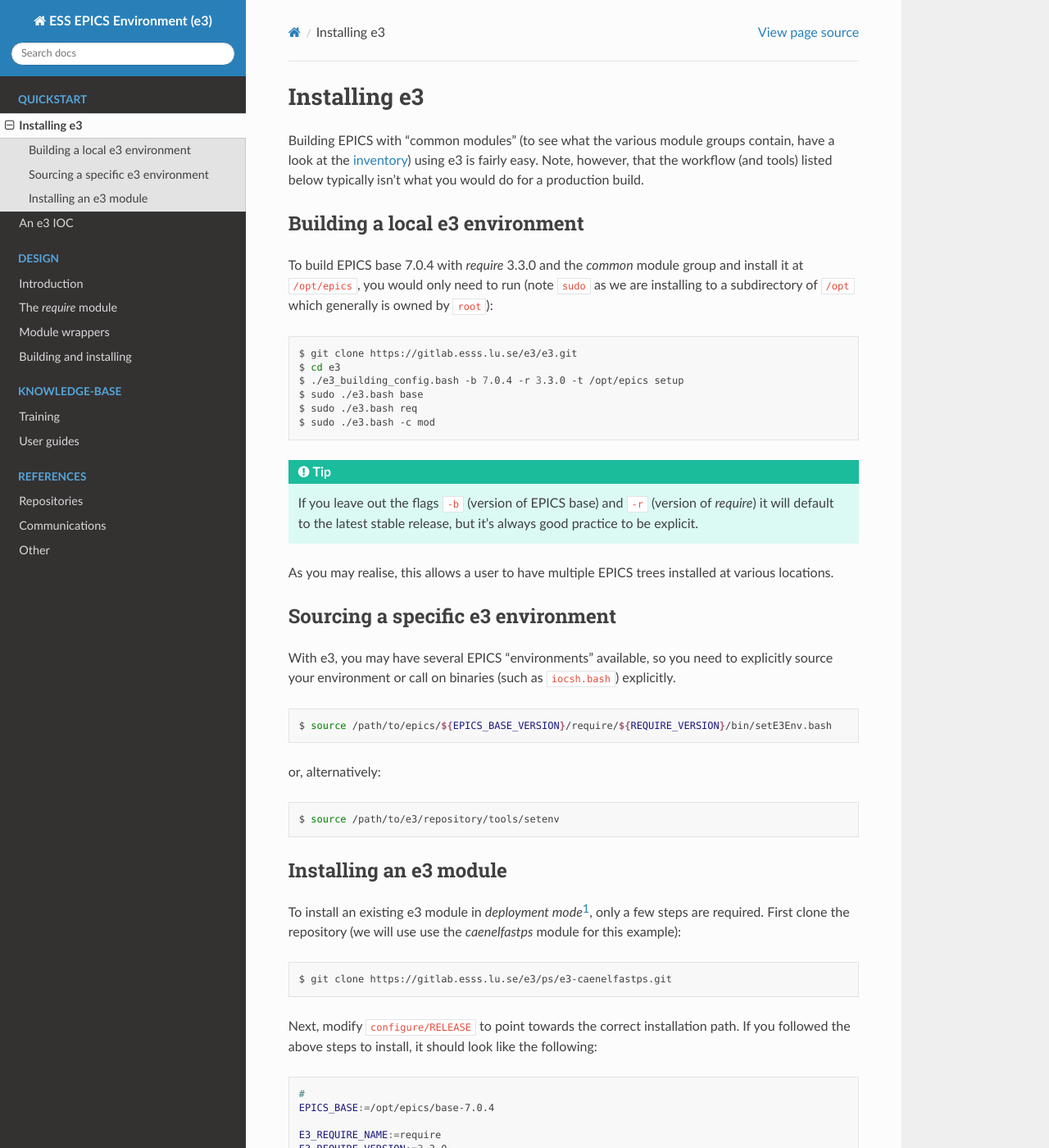
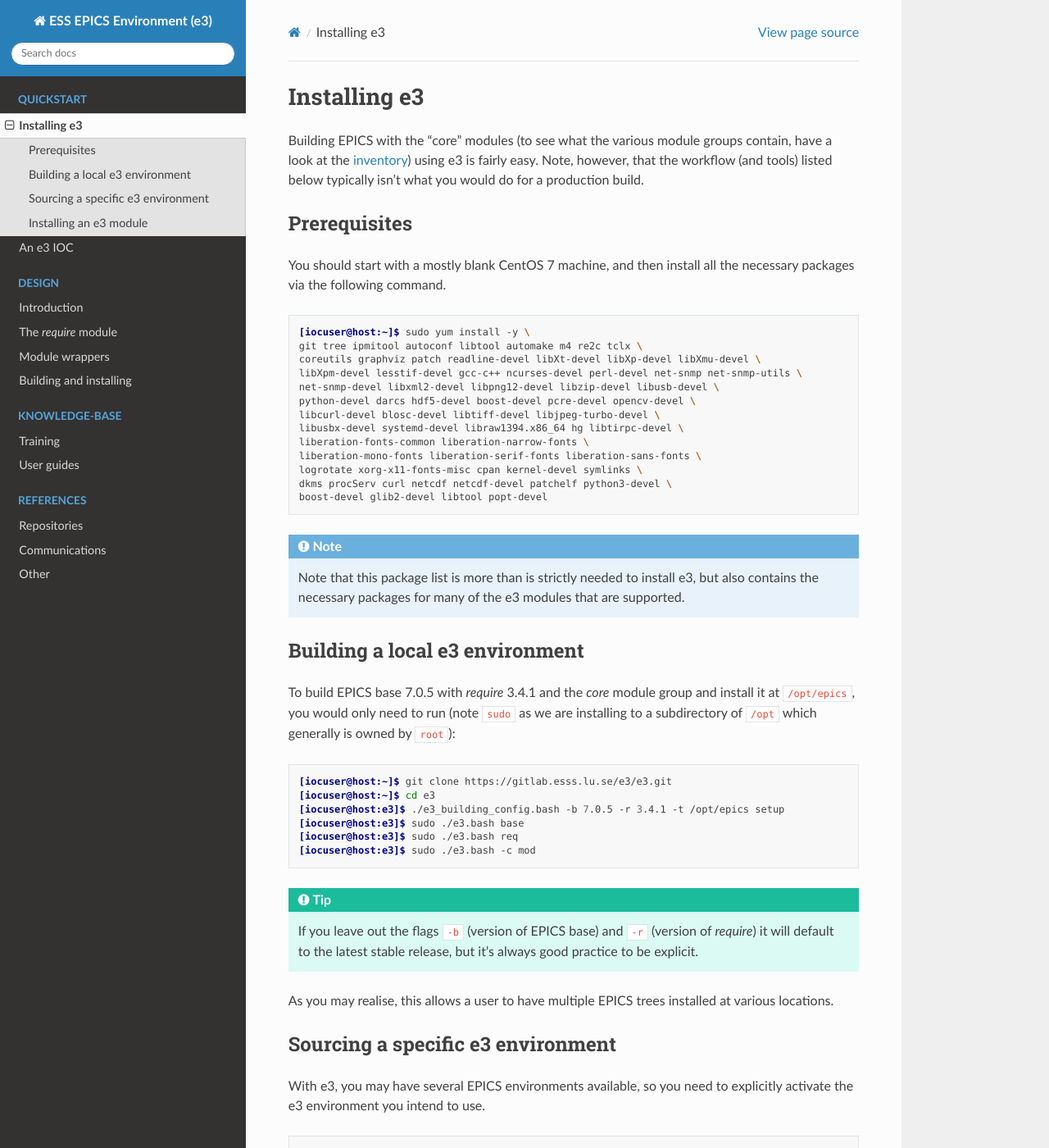
Before and after one commit to ttkorhonen/e3pages, a Sphinx documentation site: the page built from docs/quickstart/1_install.md, in a window 1280 px wide and 1400 px high. Shown: the whole window at 82% size. Built offline with Sphinx 7.4.7 and the Read the Docs theme 2.0.0, drawn with Linux system fonts in a browser that asks for light colours; some of the changed text lies outside the part shown.

Commit message:
Added include and updated quickstart page 1

````diff
--- /dev/null
+++ b/docs/includes/deps.md
@@ -0,0 +1,15 @@
+```console
+[iocuser@host:~]$ sudo yum install -y \
+git tree ipmitool autoconf libtool automake m4 re2c tclx \
+coreutils graphviz patch readline-devel libXt-devel libXp-devel libXmu-devel \
+libXpm-devel lesstif-devel gcc-c++ ncurses-devel perl-devel net-snmp net-snmp-utils \
+net-snmp-devel libxml2-devel libpng12-devel libzip-devel libusb-devel \
+python-devel darcs hdf5-devel boost-devel pcre-devel opencv-devel \
+libcurl-devel blosc-devel libtiff-devel libjpeg-turbo-devel \
+libusbx-devel systemd-devel libraw1394.x86_64 hg libtirpc-devel \
+liberation-fonts-common liberation-narrow-fonts \
+liberation-mono-fonts liberation-serif-fonts liberation-sans-fonts \
+logrotate xorg-x11-fonts-misc cpan kernel-devel symlinks \
+dkms procServ curl netcdf netcdf-devel patchelf python3-devel \
+boost-devel glib2-devel libtool popt-devel
+```
--- a/docs/quickstart/1_install.md
+++ b/docs/quickstart/1_install.md
@@ -1,18 +1,29 @@
 # Installing e3
 
-Building EPICS with "common modules" (to see what the various module groups contain, have a look at the [inventory](https://gitlab.esss.lu.se/e3/e3/-/blob/master/tools/e3-inventory.txt)) using e3 is fairly easy. Note, however, that the workflow (and tools) listed below typically isn't what you would do for a production build.
+Building EPICS with the "core" modules (to see what the various module groups contain, have a look at the [inventory](https://gitlab.esss.lu.se/e3/e3/-/blob/master/tools/e3-inventory.yaml)) using e3 is fairly easy. Note, however, that the workflow (and tools) listed below typically isn't what you would do for a production build.
+
+## Prerequisites
+
+You should start with a mostly blank CentOS 7 machine, and then install all the necessary packages via the following command.
+
+```{include} ../includes/deps.md
+```
+
+:::{note}
+Note that this package list is more than is strictly needed to install e3, but also contains the necessary packages for many of the e3 modules that are supported.
+:::
 
 ## Building a local e3 environment
 
-To build EPICS base 7.0.4 with *require* 3.3.0 and the *common* module group and install it at `/opt/epics`, you would only need to run (note `sudo` as we are installing to a subdirectory of `/opt` which generally is owned by `root`):
+To build EPICS base 7.0.5 with *require* 3.4.1 and the *core* module group and install it at `/opt/epics`, you would only need to run (note `sudo` as we are installing to a subdirectory of `/opt` which generally is owned by `root`):
 
-```bash
-$ git clone https://gitlab.esss.lu.se/e3/e3.git
-$ cd e3
-$ ./e3_building_config.bash -b 7.0.4 -r 3.3.0 -t /opt/epics setup
-$ sudo ./e3.bash base
-$ sudo ./e3.bash req
-$ sudo ./e3.bash -c mod
+```console
+[iocuser@host:~]$ git clone https://gitlab.esss.lu.se/e3/e3.git
+[iocuser@host:~]$ cd e3
+[iocuser@host:e3]$ ./e3_building_config.bash -b 7.0.5 -r 3.4.1 -t /opt/epics setup
+[iocuser@host:e3]$ sudo ./e3.bash base
+[iocuser@host:e3]$ sudo ./e3.bash req
+[iocuser@host:e3]$ sudo ./e3.bash -c mod
 ```
 
 :::{tip}
@@ -23,34 +34,34 @@
 
 ## Sourcing a specific e3 environment
 
-With e3, you may have several EPICS "environments" available, so you need to explicitly source your environment or call on binaries (such as `iocsh.bash`) explicitly.
+With e3, you may have several EPICS environments available, so you need to explicitly activate the e3 environment you intend to use.
 
-```bash
-$ source /path/to/epics/${EPICS_BASE_VERSION}/require/${REQUIRE_VERSION}/bin/setE3Env.bash
+```console
+[iocuser@host:e3]$ source /path/to/epics/${EPICS_BASE_VERSION}/require/${REQUIRE_VERSION}/bin/setE3Env.bash
 ```
 
 or, alternatively:
 
-```bash
-$ source /path/to/e3/repository/tools/setenv
+```console
+[iocuser@host:e3]$ source /path/to/e3/repository/tools/setenv
 ```
 
 ## Installing an e3 module
 
 To install an existing e3 module in *deployment mode*[^depmode], only a few steps are required. First clone the repository (we will use use the *caenelfastps* module for this example):
 
-```bash
-$ git clone https://gitlab.esss.lu.se/e3/ps/e3-caenelfastps.git
+```console
+[iocuser@host:e3]$ git clone https://gitlab.esss.lu.se/e3/ps/e3-caenelfastps.git
 ```
 
 Next, modify `configure/RELEASE` to point towards the correct installation path. If you followed the above steps to install, it should look like the following:
 
 ```makefile
 #
-EPICS_BASE:=/opt/epics/base-7.0.4
+EPICS_BASE:=/opt/epics/base-7.0.5
 
 E3_REQUIRE_NAME:=require
-E3_REQUIRE_VERSION:=3.3.0
+E3_REQUIRE_VERSION:=3.4.1
 
 # The definitions shown below can also be placed in an untracked RELEASE.local
 -include $(TOP)/../../RELEASE.local
@@ -59,22 +70,22 @@
 ```
 
 :::{note}
-Notice the change to `${EPICS_BASE}` from the default `/epics/base-7.0.4` to `/opt/epics/base-7.0.4`.
+Notice the change to `${EPICS_BASE}` from the default `/epics/base-7.0.5` to `/opt/epics/base-7.0.5`.
 :::
 
 Finally, we would run all of the make rules that: clones the submodule, applies patches (if there are any valid ones for this version), builds the module, and finally installs it;
 
-```
-$ cd e3-caenelfastps
-$ make init patch build
-$ sudo make install
+```console
+[iocuser@host:e3]$ cd e3-caenelfastps
+[iocuser@host:e3-caenelfastps]$ make init patch build
+[iocuser@host:e3-caenelfastps]$ sudo make install
 ```
 
 We should finally validate that everything is working as expected:
 
-```bash
-$ # this assumes you have sourced setenv or setE3Env.bash
-$ iocsh.bash -r caenelfastps
+```console
+# this assumes you have sourced setenv or setE3Env.bash
+[iocuser@host:e3-caenelfastps]$ iocsh.bash -r caenelfastps
 ```
 
 Done!
````
Also changed, not shown: docs/kb/training/index.md (+1 -3 lines), docs/kb/training/workbook/1_installing_e3.md (+1 -14 lines).
